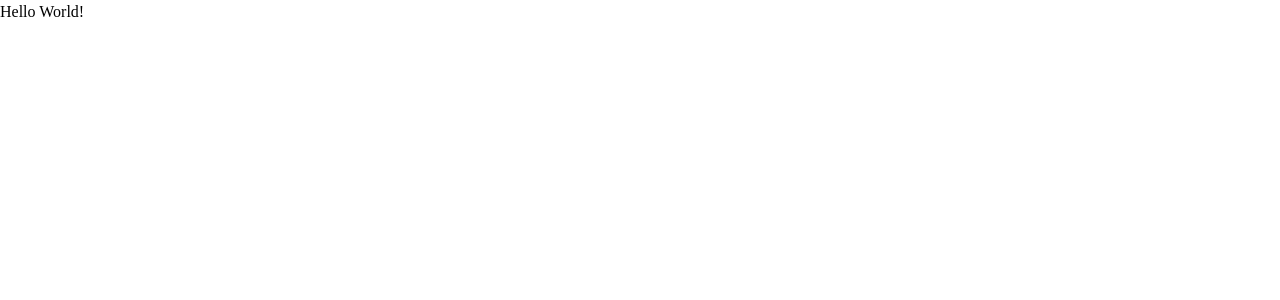
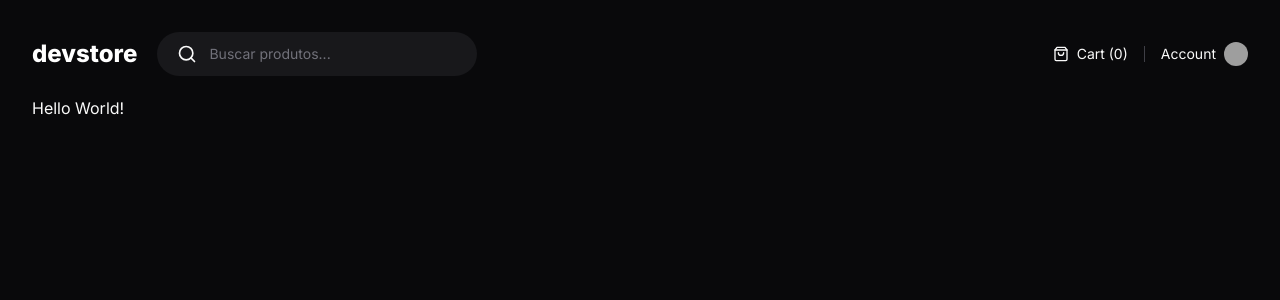
Before and after one commit to KamilydosSantos/devstore-rocketseat, a Next.js app: page / in a window 1280 px wide. Shown: the top 300 px of the page. Built offline with nearby package versions, Linux system fonts and the light colour scheme; grey boxes are pictures that could not be loaded.

Commit message:
feat: layout home config and header component

```diff
--- a/next.config.mjs
+++ b/next.config.mjs
@@ -1,4 +1,8 @@
 /** @type {import('next').NextConfig} */
-const nextConfig = {};
+const nextConfig = {
+  images: {
+    domains: ['github.com']
+  }
+};
 
 export default nextConfig;
--- /dev/null
+++ b/src/app/(store)/(home)/loading.tsx
@@ -0,0 +1,3 @@
+export default function HomeLoading() {
+  return <div>Carregando...</div>
+}
--- /dev/null
+++ b/src/app/(store)/(home)/page.tsx
@@ -0,0 +1,7 @@
+export default async function Home() {
+  await new Promise((resolve) => setTimeout(resolve, 2000));
+
+  return (
+    <h1>Hello World!</h1>
+  );
+}
--- /dev/null
+++ b/src/app/(store)/layout.tsx
@@ -0,0 +1,11 @@
+import { ReactNode } from 'react';
+import { Header } from '@/components/header';
+
+export default function StoreLayout({ children }: {children: ReactNode}) {
+  return (
+    <div className='mx-auto grid min-h-screen w-full max-w-[1600px] grid-rows-[min-content_max-content] gap-5 p-8'>
+      <Header />
+      { children }
+    </div>
+  )
+}
--- a/src/app/layout.tsx
+++ b/src/app/layout.tsx
@@ -17,8 +17,8 @@
   children: React.ReactNode;
 }>) {
   return (
-    <html lang="en">
-      <body className={inter.variable}>{children}</body>
+    <html className={inter.variable} lang="pt">
+      <body className="bg-zinc-950 text-zinc-50 antialiased">{children}</body>
     </html>
   );
 }
--- a/src/app/page.tsx
+++ /dev/null
@@ -1,7 +0,0 @@
-import Image from "next/image";
-
-export default function Home() {
-  return (
-    <h1>Hello World!</h1>
-  );
-}
--- /dev/null
+++ b/src/components/header.tsx
@@ -0,0 +1,30 @@
+import Link from "next/link";
+import Image from "next/image";
+import { Search, ShoppingBag } from 'lucide-react';
+
+export function Header() {
+  return (
+    <div className="flex items-center justify-between">
+      <div className="flex items-center gap-5">
+        <Link href="/" className="text-2xl font-extrabold text-white">devstore</Link>
+        <form className="flex w-[320px] items-center gap-3 rounded-full bg-zinc-900 px-5 py-3 ring-zinc-700">
+          <Search className="w-5 h-5" />
+          <input placeholder="Buscar produtos..." className="flex-1 bg-transparent text-sm outline-none placeholder:text-zinc-500" />
+        </form>
+      </div>
+      <div className="flex items-center gap-4">
+        <div className="flex items-center gap-2">
+          <ShoppingBag className="h-4 w-4" />
+          <span className="text-sm">Cart (0)</span>
+        </div>
+
+        <div className="w-px h-4 bg-zinc-700" />
+
+        <Link className="flex items-center gap-2 hover:underline" href="/">
+          <span className="text-sm">Account</span>
+          <Image src="https://github.com/KamilydosSantos.png" className="h-6 rounded-full" width={24} height={24} alt="" />
+        </Link>
+      </div>
+    </div>
+  )
+}
```
Also changed, not shown: package.json (+6 -5 lines), 1 other file (tests, documents, lock files or other folders).
